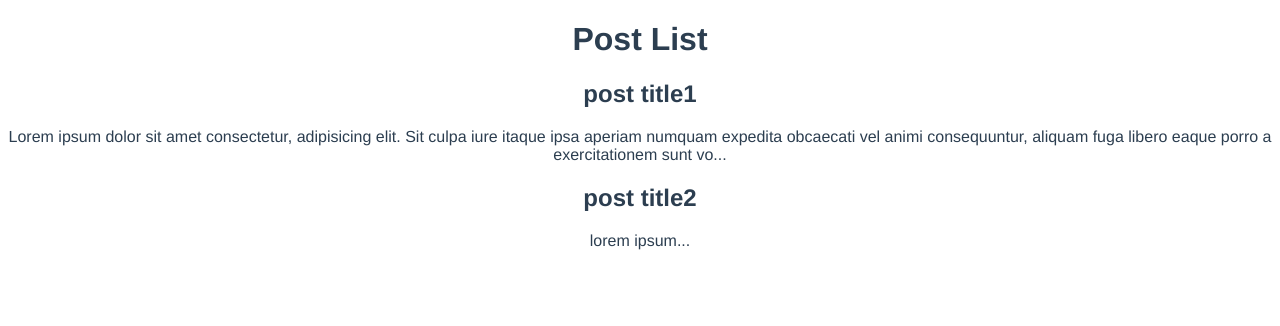
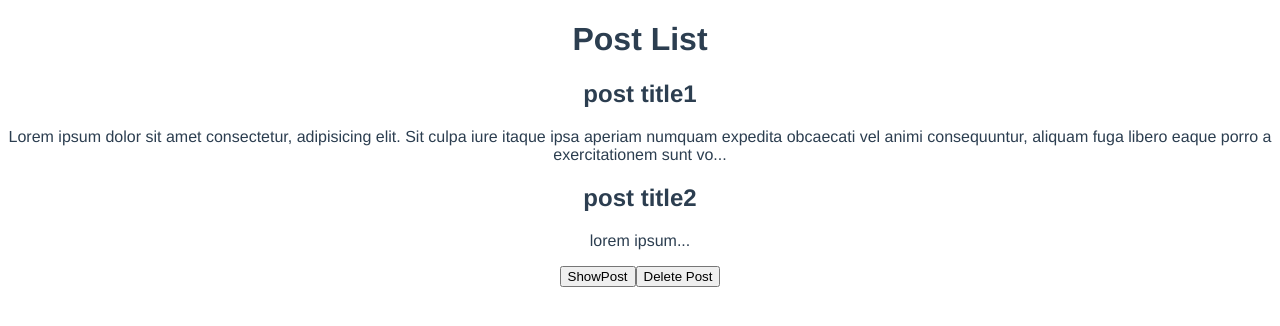
Before and after one commit to WaiYanHeinWillian/Composition-API, a Vue app: page / in a window 1280 px wide. Shown: the top 326 px of the page. Built offline with nearby package versions, Linux system fonts and the light colour scheme.

Commit message:
Lifecycle hook in composition api

```diff
--- a/src/components/PostList.vue
+++ b/src/components/PostList.vue
@@ -6,6 +6,7 @@
 </template>
 
 <script>
+import { onMounted, onUnmounted, onUpdated } from 'vue'
 import SinglePost from './SinglePost'
 export default {
   components: { SinglePost },
@@ -13,6 +14,15 @@ export default {
 
     setup(props){
         // console.log(props.posts[0].title)
+        onMounted(()=>{
+          console.log("Component Mounted")
+        });
+        onUnmounted(()=>{
+          console.log("Component Unmounted")
+        });
+        onUpdated(()=>{
+          console.log("Update Component");
+        })
     }
 }
 </script>
--- a/src/views/HomeView.vue
+++ b/src/views/HomeView.vue
@@ -1,6 +1,10 @@
 <template>
   <div class="home">
-    <PostList :posts="posts"></PostList>
+    <div v-if="showPost">
+      <PostList :posts="posts"></PostList>
+    </div>
+    <button @click="showPost=!showPost">ShowPost</button>
+    <button @click="posts.pop()">Delete Post</button>
 
   </div>
 </template>
@@ -19,7 +23,8 @@ export default {
       {title:"post title1",body:"Lorem ipsum dolor sit amet consectetur, adipisicing elit. Sit culpa iure itaque ipsa aperiam numquam expedita obcaecati vel animi consequuntur, aliquam fuga libero eaque porro a exercitationem sunt voluptas ea! Dolor quo dolorem necessitatibus laborum, voluptate mollitia vero provident nobis corporis. Optio blanditiis fugiat suscipit necessitatibus soluta. Neque, distinctio. Sequi corrupti quam consectetur. Illo unde, doloribus laborum obcaecati aliquam molestiae laboriosam necessitatibus error autem aspernatur dolore similique minima in voluptate qui enim nesciunt sed repellat ex assumenda ad, deleniti quaerat? Dicta, quasi voluptate illo soluta delectus porro magnam aperiam non tempora ratione repellat nisi, explicabo incidunt temporibus tempore harum deserunt.",id:1},
       {title:"post title2",body:"lorem ipsum",id:2},
     ]);
-    return {posts};
+    let showPost=ref(true)
+    return {posts,showPost};
   }
 }
 </script>
```
